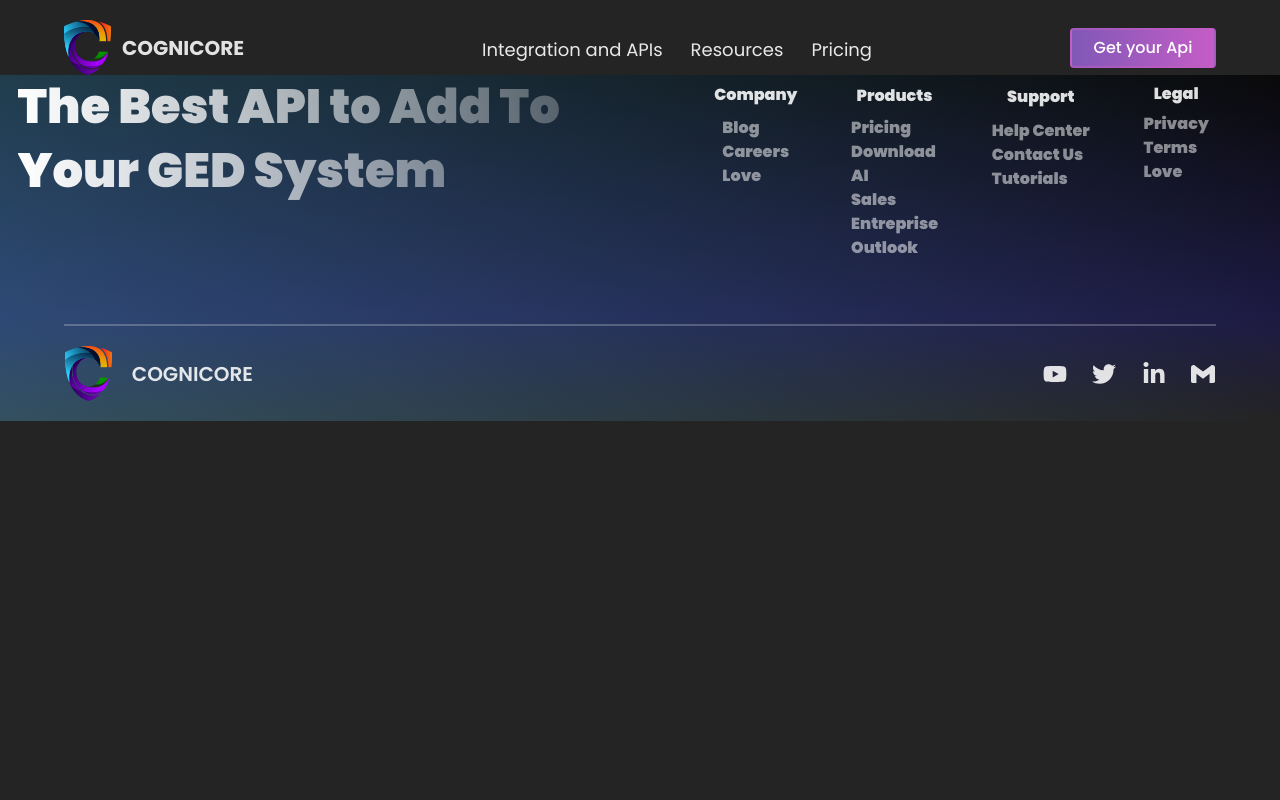
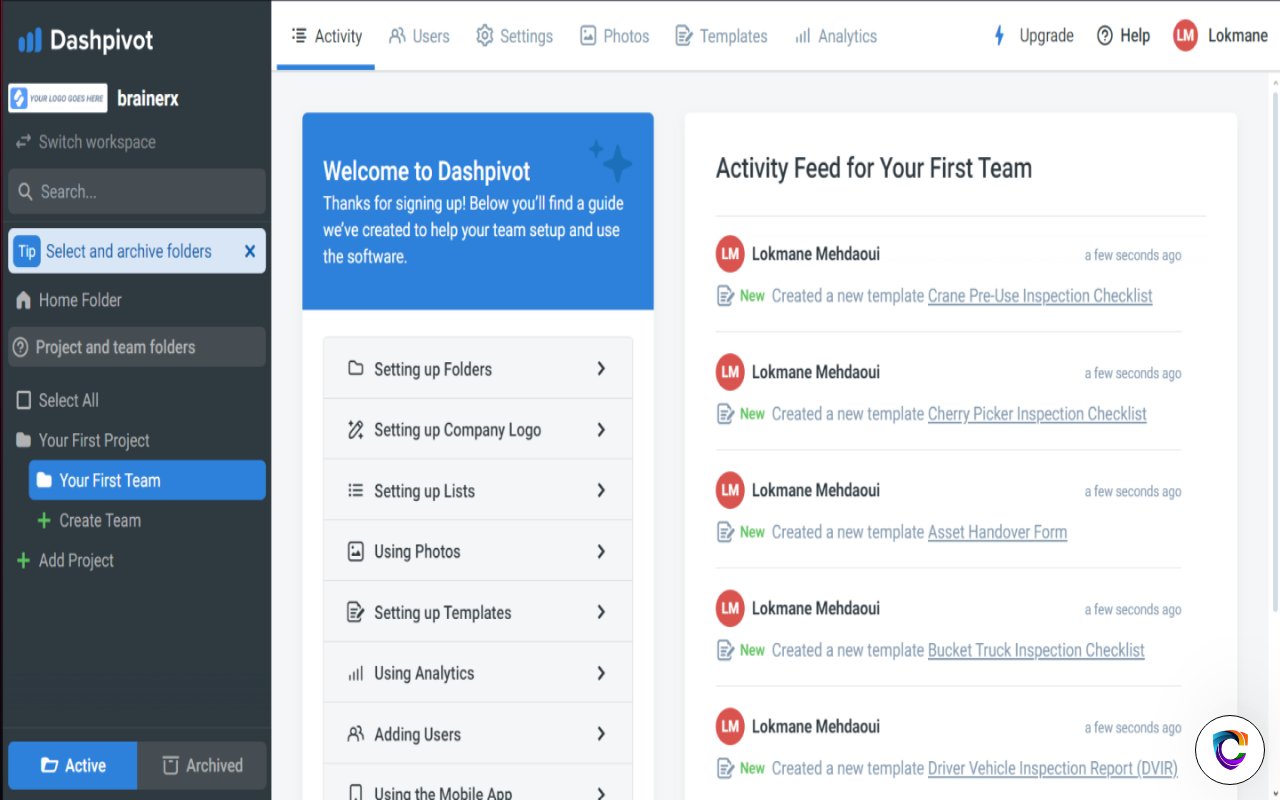
Before and after one commit to Push-force-MICROHACK/Website, a React (Vite) app: page /plugin in a window 1280 px wide. Built offline with nearby package versions, Linux system fonts and the light colour scheme; the HTML template or start-up script is replaced by a standard one.

Commit message:
20% ia part

```diff
--- a/package.json
+++ b/package.json
@@ -10,6 +10,10 @@
     "preview": "vite preview"
   },
   "dependencies": {
+    "@emotion/react": "^11.11.4",
+    "@emotion/styled": "^11.11.5",
+    "@mui/icons-material": "^5.15.15",
+    "@mui/material": "^5.15.15",
     "react": "^18.2.0",
     "react-dom": "^18.2.0",
     "react-icons": "^5.1.0",
--- a/src/App.jsx
+++ b/src/App.jsx
@@ -2,15 +2,17 @@
 import Navbar from "./Components/Navbar/Navbar";
 import Home from "./Pages/Home/Home";
 import Footer from "./Components/Footer/Footer";
+import AIChat from "./Pages/AIChat/AIChat";
 
 function App() {
   return (
     <div>
-      <Navbar />
+      {location.pathname !== "/plugin" && <Navbar />}
       <Routes>
         <Route path="/" element={<Home />} />
+        <Route path="/plugin" element={<AIChat />} />
       </Routes>
-      <Footer/>
+      {location.pathname !== "/plugin" && <Footer />}
     </div>
   );
 }
--- /dev/null
+++ b/src/Pages/AIChat/AIChat.css
@@ -0,0 +1,73 @@
+.DEG-Page {
+  width: 100vw;
+  height: 100vh;
+  overflow: hidden;
+}
+
+.DEG-Page .openButton {
+  width: 70px;
+  height: 70px;
+  display: flex;
+  align-items: center;
+  justify-content: center;
+  position: fixed;
+  bottom: 15px;
+  right: 15px;
+  background-color: white;
+  border-radius: 50%;
+  border: 1px solid black;
+}
+
+.DEG-Page .openButton img {
+  width: 35px;
+}
+
+.AI-menu .AI-header {
+  width: 100%;
+  height: 220px;
+  display: flex;
+  align-items: flex-start;
+  justify-content: flex-start;
+  flex-direction: column;
+  background-color: #242424;
+}
+
+.AI-menu .AI-header .top {
+  width: 100%;
+  display: flex;
+  align-items: center;
+  justify-content: space-between;
+  padding: 5%;
+}
+
+.AI-menu .AI-header .top .right-part {
+  display: flex;
+  align-items: center;
+  justify-content: center;
+  gap: 10px;
+  color: white;
+}
+
+.AI-menu .AI-header .top .right-part img {
+  width: 34px;
+}
+.AI-menu .AI-header .top .right-part h1 {
+  font-style: normal;
+  font-weight: 400;
+  font-size: 20px;
+  line-height: 24px;
+  color: #ffffff;
+}
+
+.AI-menu .AI-header .top .AI-close {
+  cursor: pointer;
+}
+
+.AI-menu .AI-header h2 {
+  padding-inline: 5%;
+  color: white;
+  font-style: normal;
+  font-weight: 500;
+  font-size: 20px;
+  line-height: 32px;
+}
--- /dev/null
+++ b/src/Pages/AIChat/AIChat.jsx
@@ -0,0 +1,57 @@
+import { useState } from "react";
+import Box from "@mui/material/Box";
+import Drawer from "@mui/material/Drawer";
+import { IoIosCloseCircleOutline } from "react-icons/io";
+
+import DEG from "../../assets/DEG.png";
+import logo from "../../assets/Frame2.svg";
+import "./AIChat.css";
+
+const AIChat = () => {
+  const [open, setOpen] = useState(false);
+
+  const toggleDrawer = (newOpen) => () => {
+    setOpen(newOpen);
+  };
+
+  const DrawerList = (
+    <Box
+      sx={{ width: 500 }}
+      role="presentation"
+      onClick={toggleDrawer(false)}
+      className="AI-menu"
+    >
+      <div className="AI-header">
+        <div className="top">
+          <div className="right-part">
+            <img src={logo} alt="logo" className="AI-logo" />
+            <h1>COGNICORE</h1>
+          </div>
+          <IoIosCloseCircleOutline
+            className="AI-close"
+            onClick={toggleDrawer(false)}
+            color="white"
+            size={30}
+          />
+        </div>
+        <h2>
+          HI MICRO CLUB 🙌 <br /> How can we help?
+        </h2>
+      </div>
+    </Box>
+  );
+
+  return (
+    <div className="DEG-Page">
+      <img src={DEG} style={{ width: "100%", height: "100%" }} />
+      <button className="openButton" onClick={toggleDrawer(true)}>
+        <img src={logo} />
+      </button>
+      <Drawer open={open} onClose={toggleDrawer(false)} anchor="right">
+        {DrawerList}
+      </Drawer>
+    </div>
+  );
+};
+
+export default AIChat;
```
Also changed, not shown: src/Pages/Home/Home.jsx (+28 -14 lines), src/assets/DEG.png (added), 1 other file (tests, documents, lock files or other folders).
